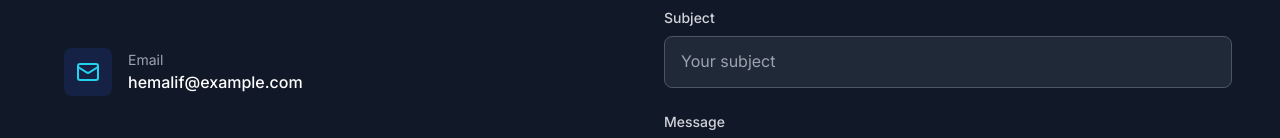
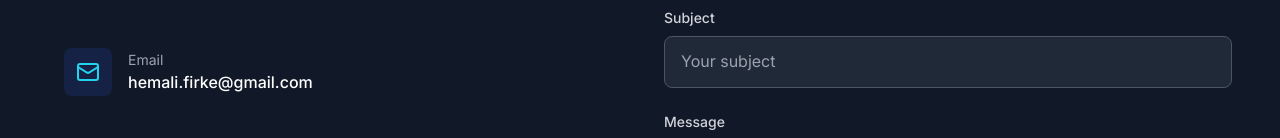
Before and after one commit to Hemali15f/Hemali-Firke-Portfolio, a React (Vite) app: page / in a window 1280 px wide. Shown: the part 4722-4860 px from the top of the page. Built offline with nearby package versions, Linux system fonts and the light colour scheme.

Commit message:
Update Contact.tsx

```diff
--- a/src/components/Contact.tsx
+++ b/src/components/Contact.tsx
@@ -43,8 +43,8 @@ export default function Contact() {
     {
       icon: Mail,
       label: 'Email',
-      value: 'hemalif@example.com',
-      href: 'mailto:hemalif@example.com'
+      value: 'hemali.firke@gmail.com',
+      href: 'mailto:hemali.firke@gmail.com'
     },
     {
       icon: Github,
```
